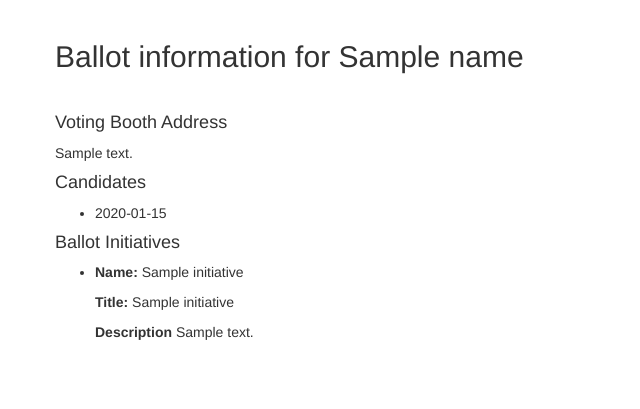
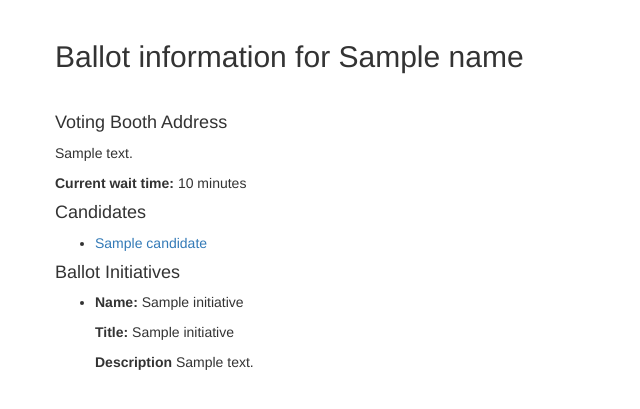
Before and after one commit to jacksonchen/databases, a Flask app: template templates/ballot.html in a window 1280 px wide. Shown: the part 52-461 px from the top of the page, without its empty margins (0-640 px from the left). Run offline with Flask 2, Linux system fonts and the light colour scheme; the template is opened without the code that fills it: most values are stand-ins (such as "Sample title", 1, 10 or a date in 2020); parts of the project's set-up code (start-up, migrations or seed data) failed here and were passed over; some libraries are stand-ins or nearby versions.

Commit message:
Add more features

```diff
--- a/server.py
+++ b/server.py
@@ -176,15 +176,18 @@ def boothpost():
         district = request.form['district']
 
         addressQuery = """
-            SELECT v.address
+            SELECT v.address, v.waittime
             FROM (ElectionDistrict e JOIN AssociatedWith a ON e.eid = a.eid) JOIN VotingBooth v ON v.vbid = a.vbid
             WHERE e.district = '{district}'
         """
         cursor = g.conn.execute(addressQuery.format(district = district))
-        addr = processSQLObj(cursor)[0]
+        booth = {}
+        for result in cursor:
+            booth['address'] = result[0]
+            booth['wait'] = result[1]
         cursor.close()
 
-        context = {'ask': False, 'address': addr}
+        context = {'ask': False, 'booth': booth}
         return render_template("booth.html", **context)
     except Exception, e:
         return render_template("error.html", error=e)
@@ -208,21 +211,29 @@ def ballotpost():
         name = request.form['name']
 
         addressQuery = """
-            SELECT vb.address
+            SELECT vb.address, vb.waittime
             FROM (((Voter v JOIN CastBallot c ON v.vid = c.vid) JOIN Ballot B ON c.bid = b.bid) JOIN Distribute d ON d.bid = b.bid) JOIN VotingBooth vb ON vb.vbid = d.vbid
             WHERE v.name = '{voterName}'
         """
         cursor = g.conn.execute(addressQuery.format(voterName = name))
-        addr = processSQLObj(cursor)[0]
+        booth = {}
+        for result in cursor:
+            booth['address'] = result[0]
+            booth['wait'] = result[1]
         cursor.close()
 
         candidateQuery = """
-            SELECT ca.name
+            SELECT ca.name, ca.platform
             FROM (((Voter v JOIN CastBallot c ON v.vid = c.vid) JOIN Ballot B ON c.bid = b.bid) JOIN OfferCandidate o ON o.bid = b.bid) JOIN Candidate ca ON ca.cid = o.cid
             WHERE v.name = '{voterName}'
         """
         cursor = g.conn.execute(candidateQuery.format(voterName = name))
-        candidates = processSQLObj(cursor)
+        candidates = []
+        for result in cursor:
+            candidate = {}
+            candidate['name'] = result[0]
+            candidate['platform'] = result[1]
+            candidates.append(candidate)
         cursor.close()
 
         initiativeQuery = """
@@ -241,7 +252,7 @@ def ballotpost():
             initiatives.append(initiative)
         cursor.close()
 
-        context = {'ask': False, 'name': name, 'address': addr, 'candidates': candidates, 'initiatives': initiatives}
+        context = {'ask': False, 'name': name, 'booth': booth, 'candidates': candidates, 'initiatives': initiatives}
         return render_template("ballot.html", **context)
     except Exception, e:
         return render_template("error.html", error=e)
@@ -265,16 +276,21 @@ def candidatepost():
         district = request.form['district']
 
         candidateQuery = """
-            SELECT c.name
-            FROM (ElectionDistrict e JOIN RunningIn r ON e.eid = r.eid) JOIN Candidate c ON r.cid = r.cid
+            SELECT c.name, c.platform
+            FROM (ElectionDistrict e JOIN RunningIn r ON e.eid = r.eid) JOIN Candidate c ON r.cid = c.cid
             WHERE e.district = '{district}'
         """
         cursor = g.conn.execute(candidateQuery.format(district = district))
-        candidates = processSQLObj(cursor)
+        candidates = []
+        for result in cursor:
+            candidate = {}
+            candidate['name'] = result[0]
+            candidate['platform'] = result[1]
+            candidates.append(candidate)
         cursor.close()
 
 
-        context = {'ask': False, 'candidates': candidates,}
+        context = {'ask': False, 'candidates': candidates}
         return render_template("candidate.html", **context)
     except Exception, e:
         return render_template("error.html", error=e)
@@ -308,7 +324,6 @@ def initiativepost():
             initiative['name'] = result[0]
             initiative['title'] = result[1]
             initiative['description'] = result[2]
-            print initiative
             initiatives.append(initiative)
         cursor.close()
 
--- a/templates/ballot.html
+++ b/templates/ballot.html
@@ -39,12 +39,14 @@
           <br>
 
           <h4>Voting Booth Address</h4>
-          <p>{{address}}</p>
+          <p>{{booth.address}}</p>
+
+          <p><b>Current wait time:</b> {{booth.wait}} minutes</p>
 
           <h4>Candidates</h4>
           <ul>
             {% for candidate in candidates %}
-              <li>{{candidate}}</li>
+              <li><a target="_blank" href="{{candidate.platform}}">{{candidate.name}}</a></li>
             {% endfor %}
           </ul>
 
--- a/templates/booth.html
+++ b/templates/booth.html
@@ -36,7 +36,9 @@
       {% else %}
         <div class="row">
           <h3>Your Voting Booth</h3>
-          <p>{{address}}</p>
+          <p>{{booth.address}}</p>
+
+          <p><b>Current wait time:</b> {{booth.wait}} minutes</p>
         </div>
       {% endif %}
     </div>
--- a/templates/candidate.html
+++ b/templates/candidate.html
@@ -38,7 +38,7 @@
           <h3>Candidates</h3>
           <ul>
             {% for candidate in candidates %}
-              <li>{{candidate}}</li>
+              <li><a target="_blank" href="{{candidate.platform}}">{{candidate.name}}</a></li>
             {% endfor %}
           </ul>
         </div>
```
Also changed, not shown: 1 other file.
